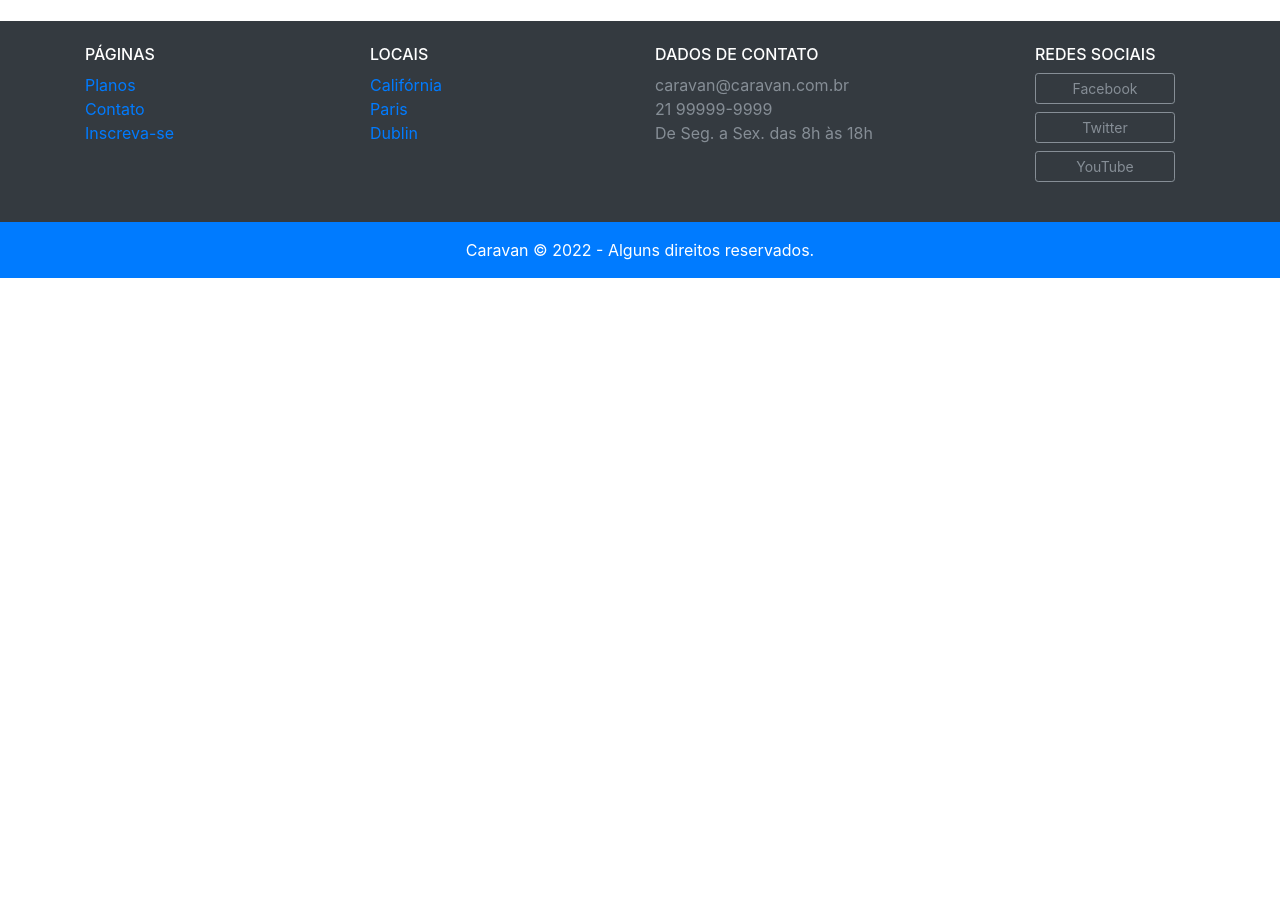
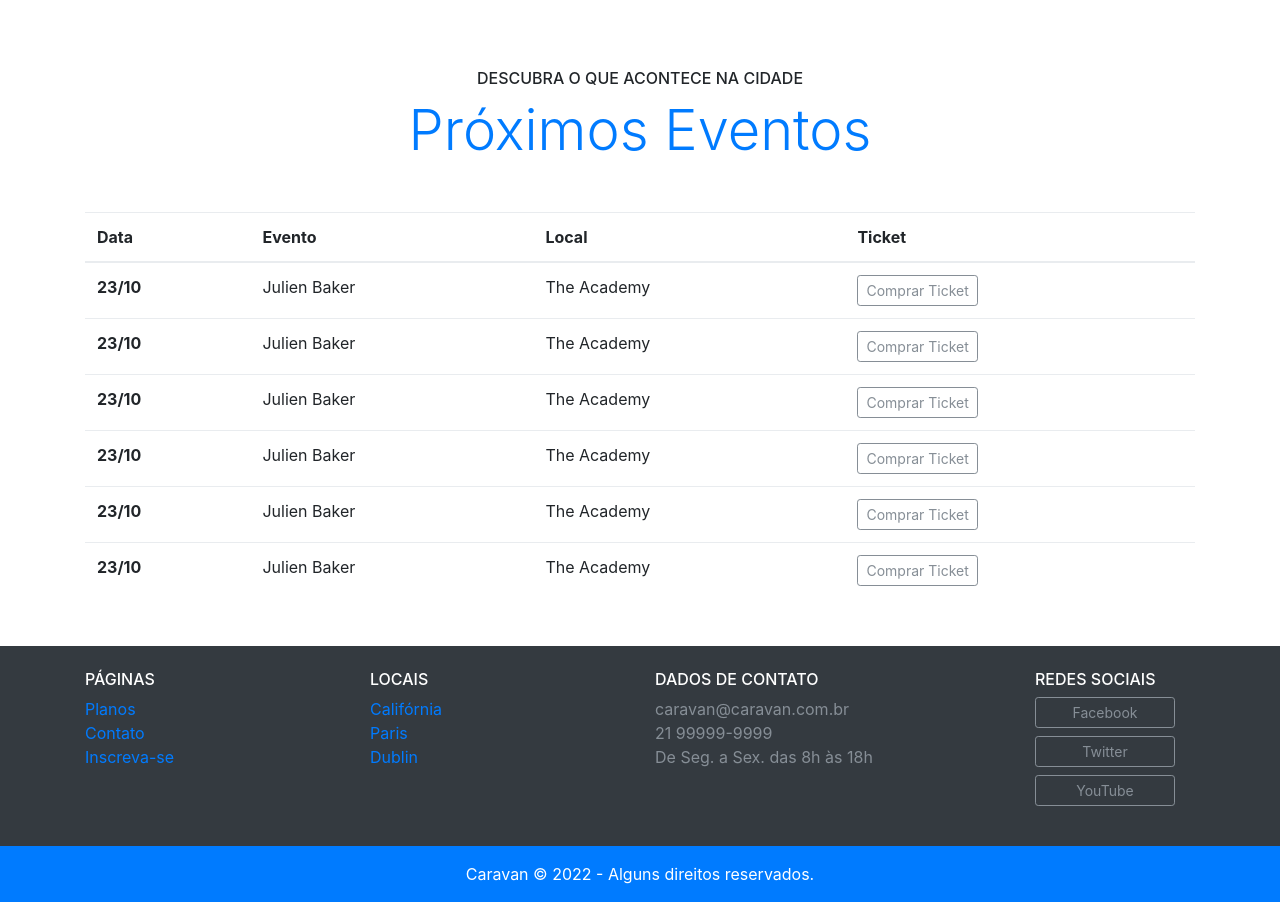
Before and after one commit to luizgustavoabreu/caravan, a plain HTML site: page local.html in a window 1280 px wide. Shown: the part 946-1848 px from the top of the page. Before the commit the page ends 1224 px from the top, so only its background shows below. Drawn offline with Linux system fonts and the light colour scheme.

Commit message:
Update
local.html: Criação da tabela.
index.html: Ajuste da margem acima do footer.

```diff
--- a/local.html
+++ b/local.html
@@ -102,7 +102,65 @@
 
   </section>
 
-  <footer class="bg-dark text-white">
+  <section class="container">
+
+    <div class="text-center my-5">
+      <span class="h6 d-block">DESCUBRA O QUE ACONTECE NA CIDADE</span>
+      <h2 class="display-4 text-primary">Próximos Eventos</h2>
+    </div>
+
+    <table class="table table-hover table-responsive-md">
+      <thead>
+        <tr>
+          <th scope="col">Data</th>
+          <th scope="col">Evento</th>
+          <th scope="col">Local</th>
+          <th scope="col">Ticket</th>
+        </tr>
+      </thead>
+      <tbody>
+        <tr>
+          <th scope="row">23/10</th>
+          <td>Julien Baker</td>
+          <td>The Academy</td>
+          <td><a href="#" class="btn btn-outline-secondary btn-sm">Comprar Ticket</a></td>
+        </tr>
+        <tr>
+          <th scope="row">23/10</th>
+          <td>Julien Baker</td>
+          <td>The Academy</td>
+          <td><a href="#" class="btn btn-outline-secondary btn-sm">Comprar Ticket</a></td>
+        </tr>
+        <tr>
+          <th scope="row">23/10</th>
+          <td>Julien Baker</td>
+          <td>The Academy</td>
+          <td><a href="#" class="btn btn-outline-secondary btn-sm">Comprar Ticket</a></td>
+        </tr>
+        <tr>
+          <th scope="row">23/10</th>
+          <td>Julien Baker</td>
+          <td>The Academy</td>
+          <td><a href="#" class="btn btn-outline-secondary btn-sm">Comprar Ticket</a></td>
+        </tr>
+        <tr>
+          <th scope="row">23/10</th>
+          <td>Julien Baker</td>
+          <td>The Academy</td>
+          <td><a href="#" class="btn btn-outline-secondary btn-sm">Comprar Ticket</a></td>
+        </tr>
+        <tr>
+          <th scope="row">23/10</th>
+          <td>Julien Baker</td>
+          <td>The Academy</td>
+          <td><a href="#" class="btn btn-outline-secondary btn-sm">Comprar Ticket</a></td>
+        </tr>
+      </tbody>
+    </table>
+
+  </section>
+
+  <footer class="bg-dark text-white mt-5">
     <div class="container py-4">
       <div class="row">
 
```
Also changed, not shown: index.html (+2 -2 lines).
